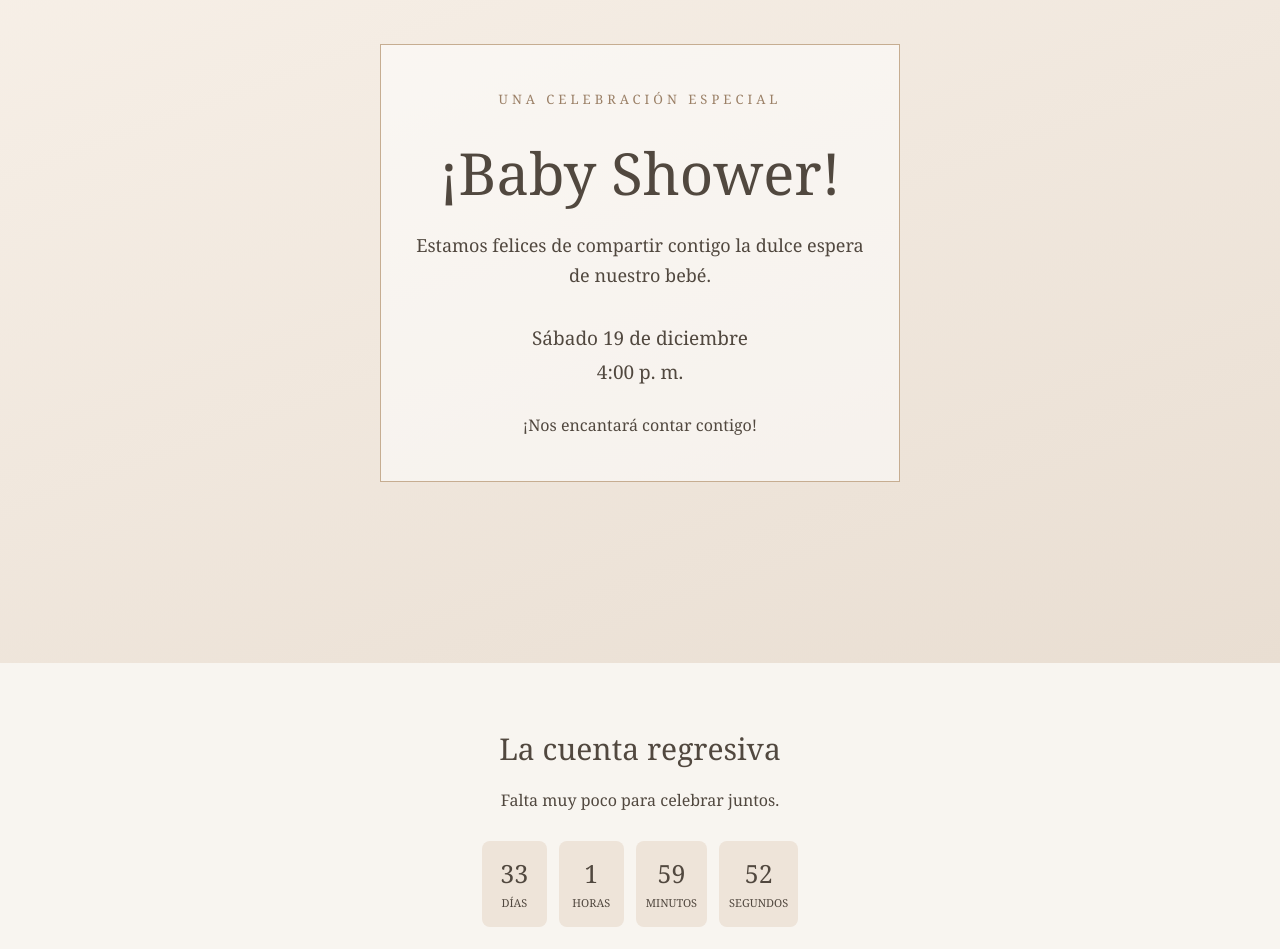
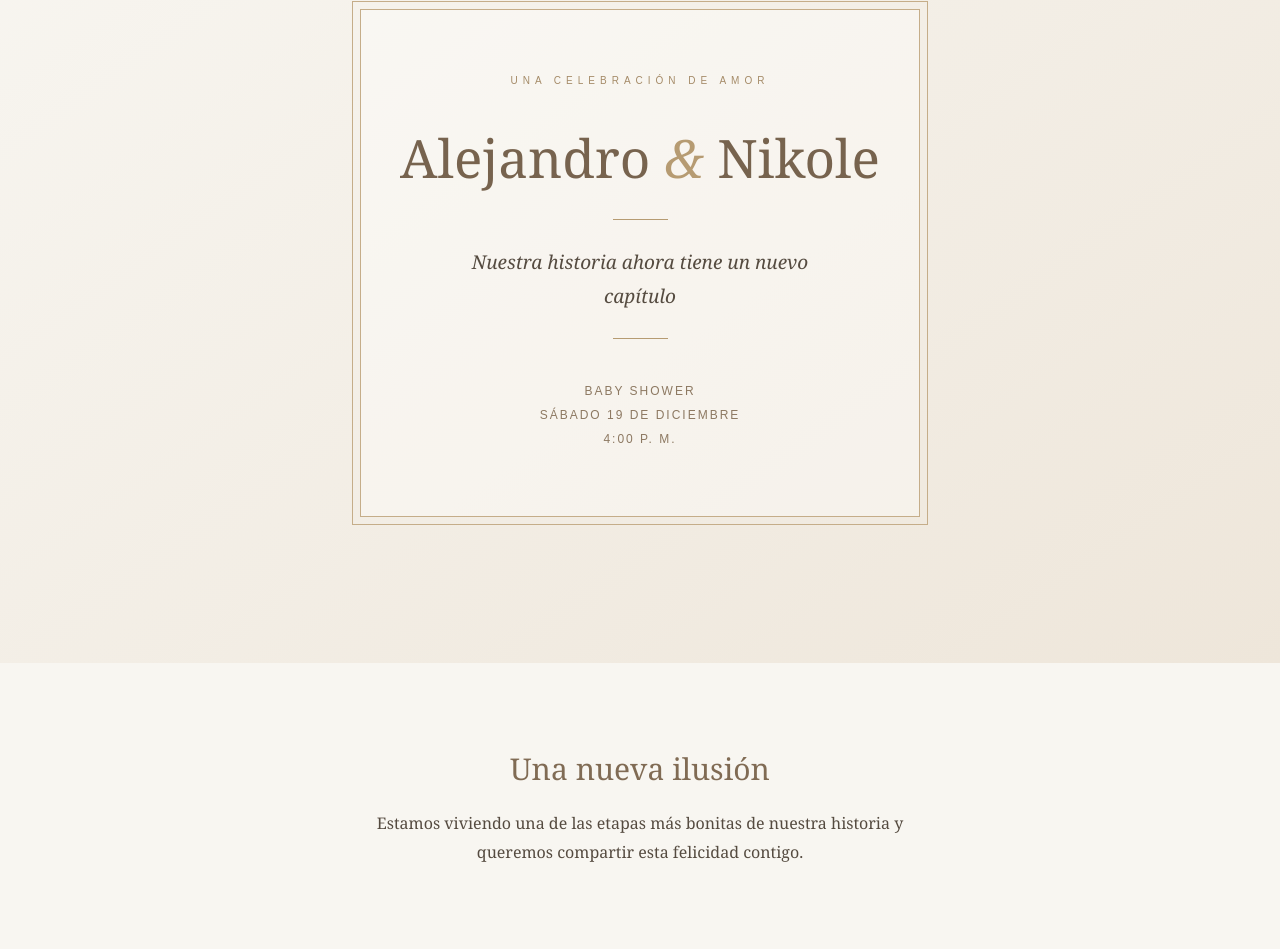
Before and after one commit to arm120498-web/invitaciones-digitales, a plain HTML site: page index.html in a window 1280 px wide. Shown: the part 137-1086 px from the top of the page. Drawn offline with Linux system fonts and the light colour scheme.

Commit message:
Update index.html

```diff
--- a/index.html
+++ b/index.html
@@ -4,7 +4,7 @@
 <head>
 <meta charset="UTF-8">
 <meta name="viewport" content="width=device-width, initial-scale=1.0">
-  <title>Invitación especial</title>
+<title>Alejandro & Nikole | Baby Shower</title>
 
 <style>
 * {
@@ -14,140 +14,160 @@
 }
 
 body {
+  background: #f8f6f1;
+  color: #554b40;
   font-family: Georgia, serif;
-      background: #f8f5f0;
-      color: #51483f;
   text-align: center;
 }
 
 .portada {
   min-height: 100vh;
+  padding: 35px 22px;
   display: flex;
-      flex-direction: column;
   justify-content: center;
   align-items: center;
-      padding: 35px 20px;
-      background: linear-gradient(160deg, #f8f1e9, #e9ded2);
+  background: linear-gradient(145deg, #f8f6f1, #eee6da);
 }
 
-    .sobre {
-      max-width: 520px;
+.marco {
   width: 100%;
-      padding: 45px 25px;
-      border: 1px solid #c6ad91;
-      background: rgba(255,255,255,0.55);
-      animation: aparecer 1.2s ease;
+  max-width: 560px;
+  padding: 65px 25px;
+  border: 1px solid #c5ad89;
+  outline: 1px solid #c5ad89;
+  outline-offset: 7px;
+  background: rgba(255,255,255,0.35);
+  animation: entrada 1.5s ease;
 }
 
-    .detalle {
-      font-size: 13px;
-      letter-spacing: 4px;
+.etiqueta {
+  font-family: Arial, sans-serif;
+  font-size: 10px;
+  letter-spacing: 5px;
+  color: #a58b68;
   text-transform: uppercase;
-      color: #9b8067;
+  margin-bottom: 35px;
+}
+
+.nombres {
+  font-size: clamp(35px, 8vw, 53px);
+  font-weight: normal;
+  color: #77634e;
   margin-bottom: 25px;
 }
 
-    h1 {
-      font-size: clamp(38px, 9vw, 58px);
-      font-weight: normal;
-      margin-bottom: 18px;
+.nombres span {
+  color: #b69b72;
+  font-style: italic;
 }
 
-    .subtitulo {
-      font-size: 18px;
-      line-height: 1.7;
-      margin-bottom: 30px;
+.linea {
+  width: 55px;
+  height: 1px;
+  background: #b69b72;
+  margin: 25px auto;
 }
 
-    .fecha {
+.frase {
   font-size: 19px;
   line-height: 1.8;
-      margin: 25px 0;
+  font-style: italic;
+  max-width: 340px;
+  margin: auto;
+}
+
+.evento {
+  margin-top: 40px;
+  font-family: Arial, sans-serif;
+  font-size: 12px;
+  line-height: 2;
+  letter-spacing: 2px;
+  color: #8d7962;
 }
 
 .seccion {
-      padding: 65px 20px;
   max-width: 650px;
   margin: auto;
+  padding: 85px 22px;
 }
 
-    h2 {
+.seccion h2 {
   font-size: 30px;
   font-weight: normal;
+  color: #806b54;
   margin-bottom: 20px;
+}
+
+.seccion p {
+  font-size: 16px;
+  line-height: 1.8;
 }
 
 .contador {
   display: flex;
   justify-content: center;
-      gap: 12px;
-      margin: 30px 0;
+  gap: 10px;
+  margin-top: 30px;
 }
 
 .unidad {
-      background: #eee4d9;
-      padding: 15px 10px;
   min-width: 65px;
-      border-radius: 8px;
+  padding: 15px 8px;
+  background: #eee7dd;
+  border: 1px solid #e2d6c6;
 }
 
 .unidad strong {
   display: block;
   font-size: 25px;
   font-weight: normal;
+  color: #806b54;
 }
 
 .unidad span {
-      font-size: 11px;
+  font: 10px Arial, sans-serif;
+  letter-spacing: 1px;
   text-transform: uppercase;
 }
 
 .boton {
   display: inline-block;
+  margin: 18px 5px 0;
   padding: 14px 25px;
-      margin: 10px 5px;
-      background: #8b7460;
+  background: #8b765e;
   color: white;
   text-decoration: none;
-      border-radius: 30px;
-      font-family: Arial, sans-serif;
-      font-size: 14px;
-      transition: 0.3s;
+  font: 12px Arial, sans-serif;
+  letter-spacing: 1px;
+  border-radius: 2px;
 }
 
 .boton:hover {
-      background: #665342;
-      transform: translateY(-2px);
-    }
-
-    .galeria {
-      display: grid;
-      grid-template-columns: 1fr 1fr;
-      gap: 12px;
-      margin-top: 25px;
-    }
-
-    .foto {
-      min-height: 150px;
-      border-radius: 8px;
-      background: #e9ded2;
-      display: flex;
-      justify-content: center;
-      align-items: center;
-      color: #8b7460;
-      font-family: Arial, sans-serif;
-      font-size: 13px;
+  background: #6e5943;
 }
 
 footer {
-      padding: 30px;
-      background: #eee4d9;
+  padding: 35px 15px;
+  background: #eee7dd;
+  color: #8b765e;
   font-size: 14px;
+  font-style: italic;
 }
 
-    @keyframes aparecer {
-      from { opacity: 0; transform: translateY(20px); }
-      to { opacity: 1; transform: translateY(0); }
+@keyframes entrada {
+  from {
+    opacity: 0;
+    transform: translateY(20px);
+  }
+  to {
+    opacity: 1;
+    transform: translateY(0);
+  }
+}
+
+@media(max-width: 390px) {
+  .contador { gap: 5px; }
+  .unidad { min-width: 58px; padding: 12px 5px; }
 }
 </style>
 </head>
@@ -155,24 +175,41 @@
 <body>
 
 <section class="portada">
-    <div class="sobre">
-      <p class="detalle">Una celebración especial</p>
-      <h1>¡Baby Shower!</h1>
-      <p class="subtitulo">
-        Estamos felices de compartir contigo
-        la dulce espera de nuestro bebé.
+  <div class="marco">
+    <p class="etiqueta">Una celebración de amor</p>
+
+    <h1 class="nombres">
+      Alejandro <span>&</span> Nikole
+    </h1>
+
+    <div class="linea"></div>
+
+    <p class="frase">
+      Nuestra historia ahora tiene un nuevo capítulo
     </p>
-      <div class="fecha">
-        Sábado 19 de diciembre<br>
-        4:00 p. m.
-      </div>
-      <p>¡Nos encantará contar contigo!</p>
+
+    <div class="linea"></div>
+
+    <p class="evento">
+      BABY SHOWER<br>
+      SÁBADO 19 DE DICIEMBRE<br>
+      4:00 P. M.
+    </p>
   </div>
 </section>
 
 <section class="seccion">
+  <h2>Una nueva ilusión</h2>
+  <p>
+    Estamos viviendo una de las etapas más bonitas
+    de nuestra historia y queremos compartir
+    esta felicidad contigo.
+  </p>
+</section>
+
+<section class="seccion">
   <h2>La cuenta regresiva</h2>
-    <p>Falta muy poco para celebrar juntos.</p>
+  <p>El momento de celebrar se acerca.</p>
 
   <div class="contador">
     <div class="unidad">
@@ -185,49 +222,20 @@
     </div>
     <div class="unidad">
       <strong id="minutos">0</strong>
-        <span>Minutos</span>
+      <span>Min</span>
     </div>
     <div class="unidad">
       <strong id="segundos">0</strong>
-        <span>Segundos</span>
+      <span>Seg</span>
     </div>
   </div>
 </section>
 
-  <section class="seccion">
-    <h2>Un recuerdo especial</h2>
-    <p>Pronto compartiremos contigo algunas fotos de esta etapa tan bonita.</p>
-
-    <div class="galeria">
-      <div class="foto">Foto 1</div>
-      <div class="foto">Foto 2</div>
-      <div class="foto">Foto 3</div>
-      <div class="foto">Foto 4</div>
-    </div>
-  </section>
-
-  <section class="seccion">
-    <h2>¿Nos acompañas?</h2>
-    <p>Confirma tu asistencia para poder esperarte.</p>
-
-    <a class="boton" id="confirmar" href="#" target="_blank">
-      Confirmar asistencia
-    </a>
-
-    <h2 style="margin-top:45px;">¿Cómo llegar?</h2>
-    <p>Pronto encontrarás aquí la ubicación del evento.</p>
-
-    <a class="boton" id="ubicacion" href="#" target="_blank">
-      Ver ubicación
-    </a>
-  </section>
-
 <footer>
-    Hecho con mucho cariño ❤️
+  Con amor, Alejandro & Nikole
 </footer>
 
 <script>
-    // CUENTA REGRESIVA
 const fechaEvento = new Date("2026-12-19T16:00:00-05:00").getTime();
 
 function actualizarContador() {
@@ -253,13 +261,6 @@
 
 actualizarContador();
 setInterval(actualizarContador, 1000);
-
-    // PERSONALIZAREMOS ESTOS ENLACES DESPUÉS
-    document.getElementById("confirmar").href =
-      "https://wa.me/51999999999?text=Hola,%20confirmo%20mi%20asistencia";
-
-    document.getElementById("ubicacion").href =
-      "https://www.google.com/maps";
 </script>
 
 </body>
```
Lines whose indentation alone changed are shown as unchanged.
